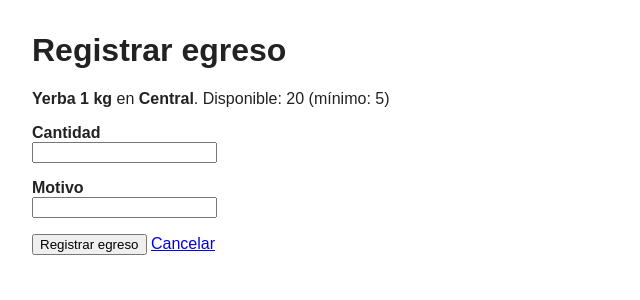
After one commit to DamianMatiasMayer/control-stock, a Spring Boot app: page /egresos/nuevo?existenciaId=1 in a window 1280 px wide. The commit adds this page. Shown: the top 300 px of the page, without its empty margins (0-640 px from the left). Run offline with Spring Boot 4, Linux system fonts and the light colour scheme; data comes from the database, SQL or seed files in the repository.

Commit message:
Formulario de egreso con validacion y manejo de errores

```diff
--- /dev/null
+++ b/src/main/java/ar/edu/davinci/controlstock/controller/EgresoController.java
@@ -0,0 +1,57 @@
+package ar.edu.davinci.controlstock.controller;
+
+import org.springframework.stereotype.Controller;
+import org.springframework.ui.Model;
+import org.springframework.validation.BindingResult;
+import org.springframework.web.bind.annotation.GetMapping;
+import org.springframework.web.bind.annotation.ModelAttribute;
+import org.springframework.web.bind.annotation.PostMapping;
+import org.springframework.web.bind.annotation.RequestParam;
+
+import ar.edu.davinci.controlstock.dto.MovimientoForm;
+import ar.edu.davinci.controlstock.entity.MovimientoStock;
+import ar.edu.davinci.controlstock.service.InventarioService;
+import ar.edu.davinci.controlstock.service.StockInsuficienteException;
+import jakarta.validation.Valid;
+
+@Controller
+public class EgresoController {
+
+    private final InventarioService inventarioService;
+
+    public EgresoController(InventarioService inventarioService) {
+        this.inventarioService = inventarioService;
+    }
+
+    @GetMapping("/egresos/nuevo")
+    public String mostrarFormulario(@RequestParam Long existenciaId, Model model) {
+        MovimientoForm form = new MovimientoForm();
+        form.setExistenciaId(existenciaId);
+
+        model.addAttribute("movimientoForm", form);
+        model.addAttribute("existencia", inventarioService.buscarExistencia(existenciaId));
+        return "egreso";
+    }
+
+    @PostMapping("/egresos")
+    public String registrarEgreso(@Valid @ModelAttribute("movimientoForm") MovimientoForm form,
+                                  BindingResult resultado,
+                                  Model model) {
+        // Errores de validación: vuelvo al formulario con los mensajes de cada campo
+        if (resultado.hasErrors()) {
+            model.addAttribute("existencia", inventarioService.buscarExistencia(form.getExistenciaId()));
+            return "egreso";
+        }
+
+        try {
+            MovimientoStock movimiento = inventarioService.registrarEgreso(
+                    form.getExistenciaId(), form.getCantidad(), form.getMotivo());
+            return "redirect:/movimientos/" + movimiento.getId();
+        } catch (StockInsuficienteException e) {
+            // Error de negocio (RN1): vuelvo al formulario con el mensaje
+            model.addAttribute("error", e.getMessage());
+            model.addAttribute("existencia", inventarioService.buscarExistencia(form.getExistenciaId()));
+            return "egreso";
+        }
+    }
+}
--- /dev/null
+++ b/src/main/resources/messages.properties
@@ -0,0 +1,2 @@
+# Mensaje cuando un campo numérico recibe algo que no es un número
+typeMismatch.java.lang.Integer=Ingresá un número entero
--- a/src/main/resources/static/css/estilos.css
+++ b/src/main/resources/static/css/estilos.css
@@ -27,3 +27,24 @@ th {
     font-size: 0.9rem;
     color: #666;
 }
+
+
+.campo {
+    margin-bottom: 1rem;
+}
+
+.campo label {
+    display: block;
+    font-weight: bold;
+}
+
+.mensaje-error {
+    background-color: #ffe0e0;
+    border: 1px solid #d33;
+    padding: 0.75rem;
+}
+
+.error-campo {
+    color: #c00;
+    font-size: 0.9rem;
+}
--- /dev/null
+++ b/src/main/resources/templates/egreso.html
@@ -0,0 +1,39 @@
+<!DOCTYPE html>
+<html lang="es" xmlns:th="http://www.thymeleaf.org">
+<head>
+    <meta charset="UTF-8">
+    <title>Registrar egreso</title>
+    <link rel="stylesheet" th:href="@{/css/estilos.css}">
+</head>
+<body>
+    <h1>Registrar egreso</h1>
+
+    <p>
+        <strong th:text="${existencia.producto.nombre}">Yerba 1 kg</strong>
+        en <strong th:text="${existencia.deposito.nombre}">Central</strong>.
+        Disponible: <span th:text="${existencia.cantidad}">20</span>
+        (mínimo: <span th:text="${existencia.stockMinimo}">5</span>)
+    </p>
+
+    <p class="mensaje-error" th:if="${error}" th:text="${error}">Stock insuficiente</p>
+
+    <form th:action="@{/egresos}" th:object="${movimientoForm}" method="post">
+        <input type="hidden" th:field="*{existenciaId}">
+
+        <div class="campo">
+            <label for="cantidad">Cantidad</label>
+            <input type="number" id="cantidad" th:field="*{cantidad}" min="1">
+            <span class="error-campo" th:if="${#fields.hasErrors('cantidad')}" th:errors="*{cantidad}">Error</span>
+        </div>
+
+        <div class="campo">
+            <label for="motivo">Motivo</label>
+            <input type="text" id="motivo" th:field="*{motivo}" maxlength="200">
+            <span class="error-campo" th:if="${#fields.hasErrors('motivo')}" th:errors="*{motivo}">Error</span>
+        </div>
+
+        <button type="submit">Registrar egreso</button>
+        <a th:href="@{/stock}">Cancelar</a>
+    </form>
+</body>
+</html>
```
Also changed, not shown: src/main/java/ar/edu/davinci/controlstock/dto/MovimientoForm.java (added, +44 -0 lines), src/main/java/ar/edu/davinci/controlstock/service/InventarioService.java (+9 -4 lines).
